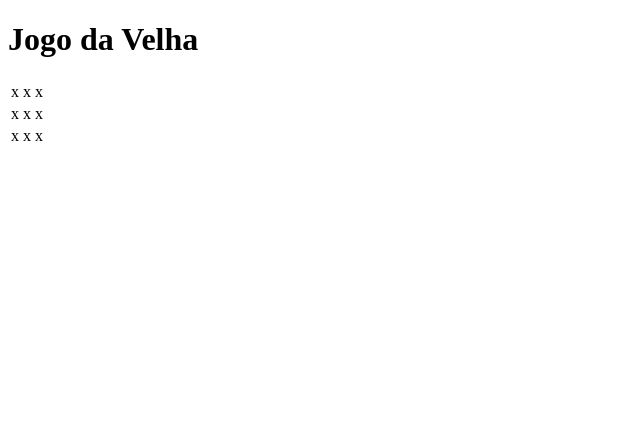
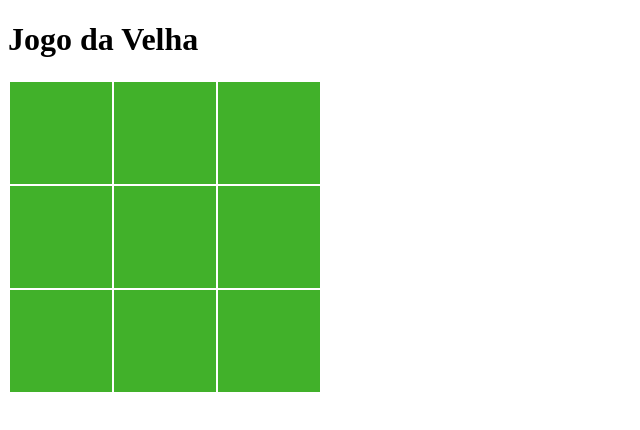
Before and after one commit to Pietro312/jogo-da-velha-melhor, a plain HTML site: page index.html in a window 1280 px wide. Shown: the whole page, without its empty margins (0-640 px from the left). Drawn offline with Linux system fonts and the light colour scheme.

Commit message:
primeira versão concluída

```diff
--- a/index.html
+++ b/index.html
@@ -6,7 +6,16 @@
     <title>Jogo da Velha</title>
     <style>
         td {
-            font-size: ;
+            font-size: 80px;
+            background-color: rgb(65, 177, 42);
+            height: 100px;
+            width: 100px;
+            text-align: center;
+        }
+
+        td:hover {
+            background-color: rgb(157, 235, 150);
+            cursor:pointer;
         }
     </style>
 </head>
@@ -16,24 +25,34 @@
         </h1>
         <table>
             <tr>
-                <td>x</td>
-                <td>x</td>
-                <td>x</td>
-
-            </tr>   <tr>
-                <td>x</td>
-                <td>x</td>
-                <td>x</td>
-
-            </tr>   <tr>
-                <td>x</td>
-                <td>x</td>
-                <td>x</td>
-
+                <td onclick="marcar(this)"></td>
+                <td onclick="marcar(this)"></td>
+                <td onclick="marcar(this)"></td>
+            </tr>
+            <tr>
+                <td onclick="marcar(this)"></td>
+                <td onclick="marcar(this)"></td>
+                <td onclick="marcar(this)"></td>
+            </tr>
+            <tr>
+                <td onclick="marcar(this)"></td>
+                <td onclick="marcar(this)"></td>
+                <td onclick="marcar(this)"></td>
             </tr>
         </table>
         <script>
+            var jogador = "X"
 
+            function marcar(td)
+            {
+                if(td.innerHTML) return
+                td.innerHTML = jogador
+                if(jogador == "X"){
+                    jogador = "O"
+                } else{
+                    jogador = "X"
+                }
+            }
         </script>
     </body>
 </html>
```
